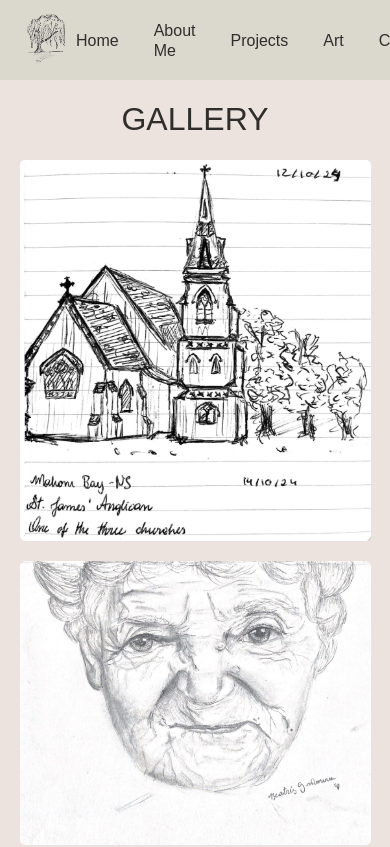
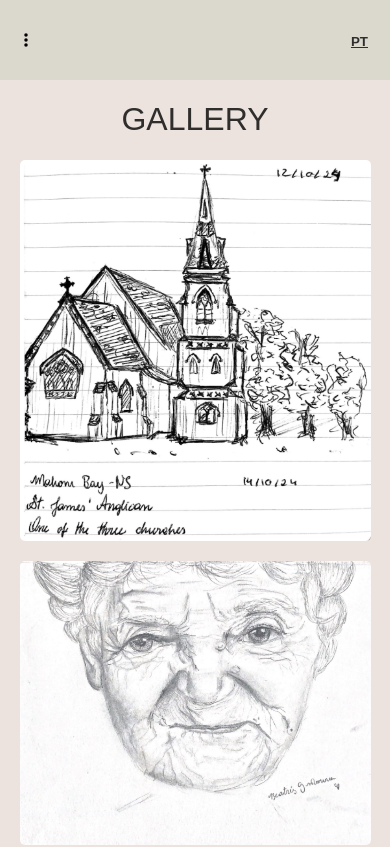
Before and after one commit to gonmbea/eden, a React (Create React App) app: page /Art in a window 390 px wide. Shown: the top 847 px of the page. Built offline with nearby package versions, Linux system fonts and the light colour scheme; a web font is replaced by a local one.

Commit message:
feat: responsive nav bar

```diff
--- a/package.json
+++ b/package.json
@@ -6,6 +6,7 @@
     "@fortawesome/fontawesome-svg-core": "^6.7.2",
     "@fortawesome/free-brands-svg-icons": "^6.7.2",
     "@fortawesome/free-regular-svg-icons": "^6.7.2",
+    "@fortawesome/free-solid-svg-icons": "^6.7.2",
     "@fortawesome/react-fontawesome": "^0.2.2",
     "@testing-library/dom": "^10.4.0",
     "@testing-library/jest-dom": "^6.6.3",
--- a/src/Components/NavBar.js
+++ b/src/Components/NavBar.js
@@ -1,4 +1,4 @@
-import React from "react";
+import React, { useState } from "react";
 import { Link, useLocation} from "react-router-dom";
 import '../Scss/_navBar.scss';
 import { useTranslation } from "react-i18next";
@@ -6,18 +6,30 @@ import { HashLink as AnchorLink } from 'react-router-hash-link';
 import edenLogo from '../Assets/edenLogo.png';
 import i18n from '../i18n';
 
+import { FontAwesomeIcon } from '@fortawesome/react-fontawesome';
+import { faEllipsisVertical } from '@fortawesome/free-solid-svg-icons';
+
 
 function NavBar() {
     const { t } = useTranslation("NavBar");
 
+    // Used for Logo Display
     const location = useLocation();
     const isHomePage = location.pathname === "/";
 
-
+    // Functions for changing language display
     const toggleLanguage = () => {
         const newLang = i18n.language === "en" ? "pt" : "en";
         i18n.changeLanguage(newLang);
     };
+
+    // Used for responsive nav bar
+    const [menuOpen, setMenuOpen] = useState(false);
+    const openMenu = () => {
+        setMenuOpen(!menuOpen);
+    };
+    const closeMenu = () => setMenuOpen(false);
+
 
     return (
         <div className="navbar">
@@ -36,30 +48,36 @@ function NavBar() {
                 </Link>
             </div>
 
+            {/* Responsive Nav Bar Button */}
+            <div className="navbar-responsive" onClick={openMenu}>
+                <FontAwesomeIcon icon={faEllipsisVertical} />
+            </div>
+
+            {/* Nav Bar Links */}
             <div>
-                <ul className="navbar-links">
+                <ul className={`navbar-links ${menuOpen ? "open" : ""}`}>
                     <li>
-                        <Link className="link" to="/">
+                        <Link className="link" to="/" onClick={closeMenu}>
                             {t("home")}
                         </Link>
                     </li>
                     <li>
-                        <AnchorLink className="link" to="/#aboutMe">
+                        <AnchorLink className="link" to="/#aboutMe" onClick={closeMenu}>
                             {t("aboutMe")}
                         </AnchorLink>
                     </li>
                     <li>
-                        <Link className="link" to="/Wip">
+                        <Link className="link" to="/Wip" onClick={closeMenu}>
                             {t("projects")}
                         </Link>
                     </li>
                     <li>
-                        <Link className="link" to="/Art">
+                        <Link className="link" to="/Art" onClick={closeMenu}>
                             {t("art")}
                         </Link>
                     </li>
                     <li>
-                        <Link className="link" to="/Wip">
+                        <Link className="link" to="/Wip" onClick={closeMenu}>
                             {t("contact")}
                         </Link>
                     </li>
--- a/src/Scss/_navBar.scss
+++ b/src/Scss/_navBar.scss
@@ -61,4 +61,60 @@
 
     }
 
+    &-responsive {
+        display: none;
+        flex-direction: column;
+        cursor: pointer;
+        padding: 0.5rem;
+    }
 }
+
+
+@media (max-width: 768px) {
+    .navbar{
+
+        &-logo{
+            display: none;
+        }
+
+        &-responsive{
+            margin-left: $side-margin;
+        }
+
+        &-links {
+            margin: 0;
+            display: none;
+            flex-direction: column;
+            align-items: center;
+            background-color: #fff;
+            width: 200px;
+            position: absolute;
+            top: $navbar-height;
+            left: 0;
+            z-index: 1000;
+
+            &.open {
+                display: flex;
+            }
+
+            li {
+                margin: $responsive-margin 0;
+            }
+        }
+
+        &-responsive {
+            display: flex;
+        }
+
+        &-lang {
+            width: auto;
+        }
+    }
+}
+
+
+@media (max-width: 600px) {
+    .navbar-links{
+        width: 100%;
+    }
+}
--- a/src/Scss/_variables.scss
+++ b/src/Scss/_variables.scss
@@ -20,6 +20,7 @@ $navbar-height: 5rem;
 $gap-between-items: 35px;
 $side-margin: 1rem;
 $logo-lang-width: 60px;
+$responsive-margin: 1rem;
 
 /* Hero Variables */
 $hero-vertical-margin: 2rem;
```
Also changed, not shown: 1 other file (tests, documents, lock files or other folders).
